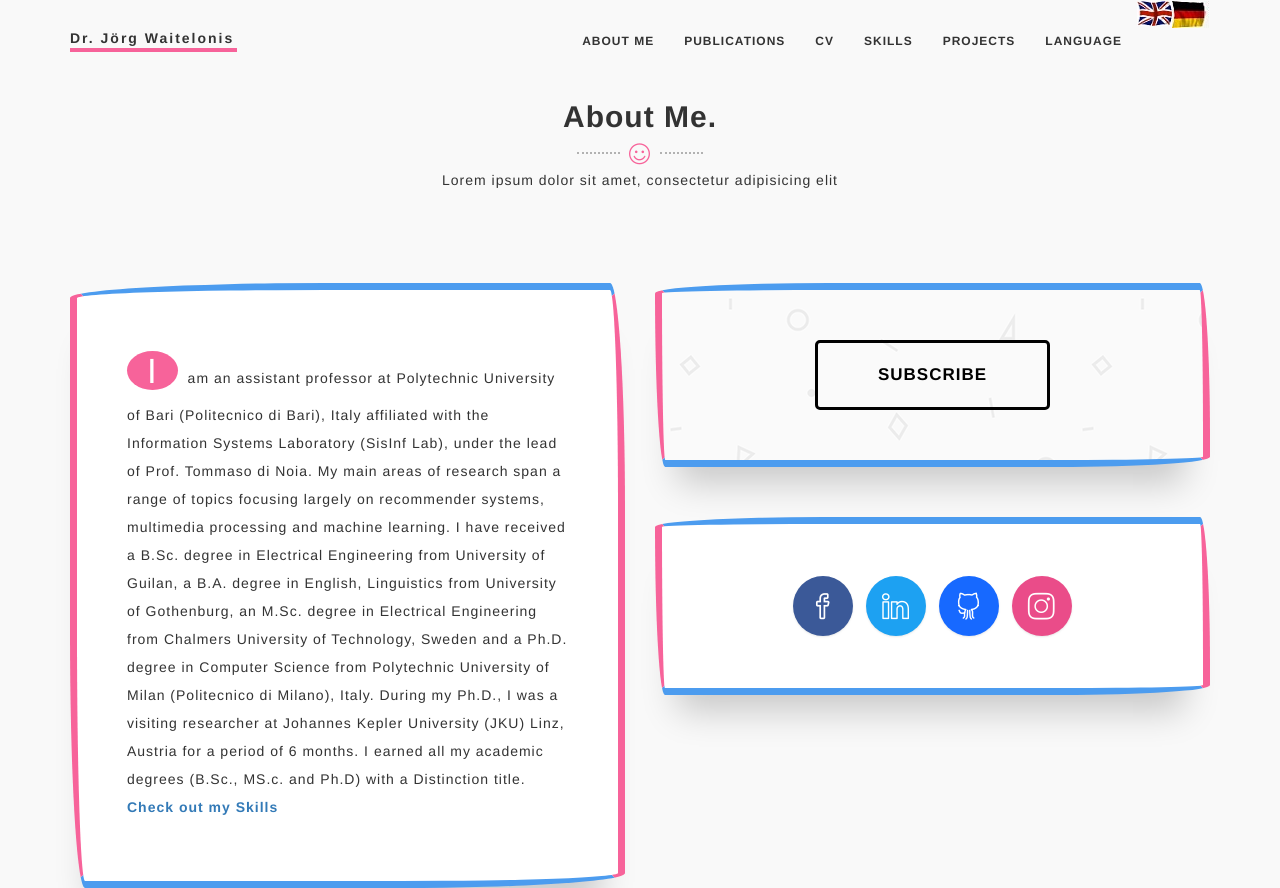
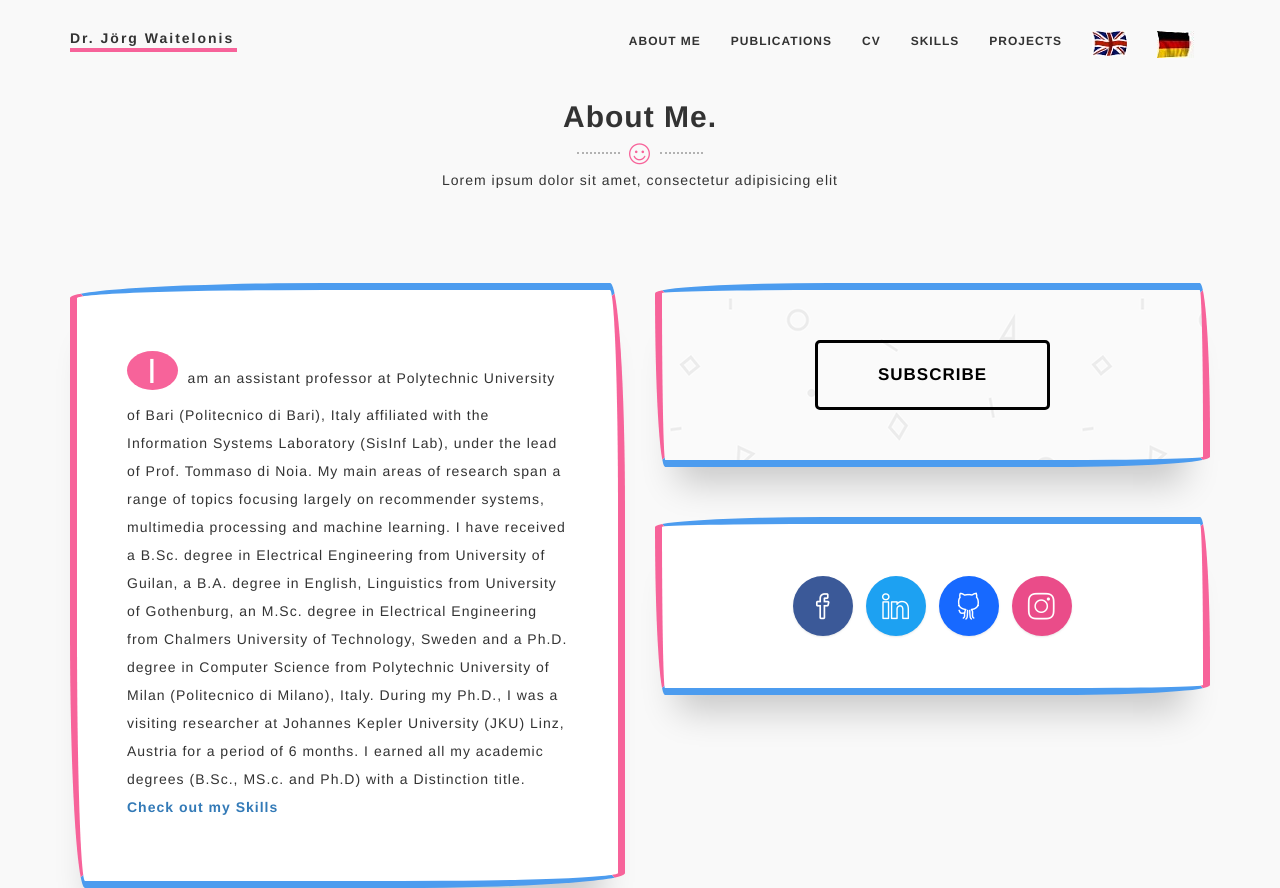
Before and after one commit to fmoghaddam/Website, a plain HTML site: page index.html in a window 1280 px wide. Shown: the top 888 px of the page. Drawn offline with Linux system fonts and the light colour scheme.

Commit message:
Update index.html

```diff
--- a/index.html
+++ b/index.html
@@ -91,10 +91,9 @@
                                         <li><a class="smoth-scroll" href="#services">Projects</a>
                                             <!-- after is  services-->
                                         </li>
-                                        <li><a class="smoth-scroll" href="#contact">language</a>
+                                        <li><a class="smoth-scroll" href="#contact"><img src="icon/us.png">     </a>
+                                            <li><a class="smoth-scroll" href="#contact"><img src="icon/du.png">         </a>
 
-                                            <li><img src="icon/us.png" class="smoth-scroll" href="#language"></img>
-                                                <li><img src="icon/du.png" class="smoth-scroll" href="#language"></img>
                                                 </li>
 
                                     </ul>
```
